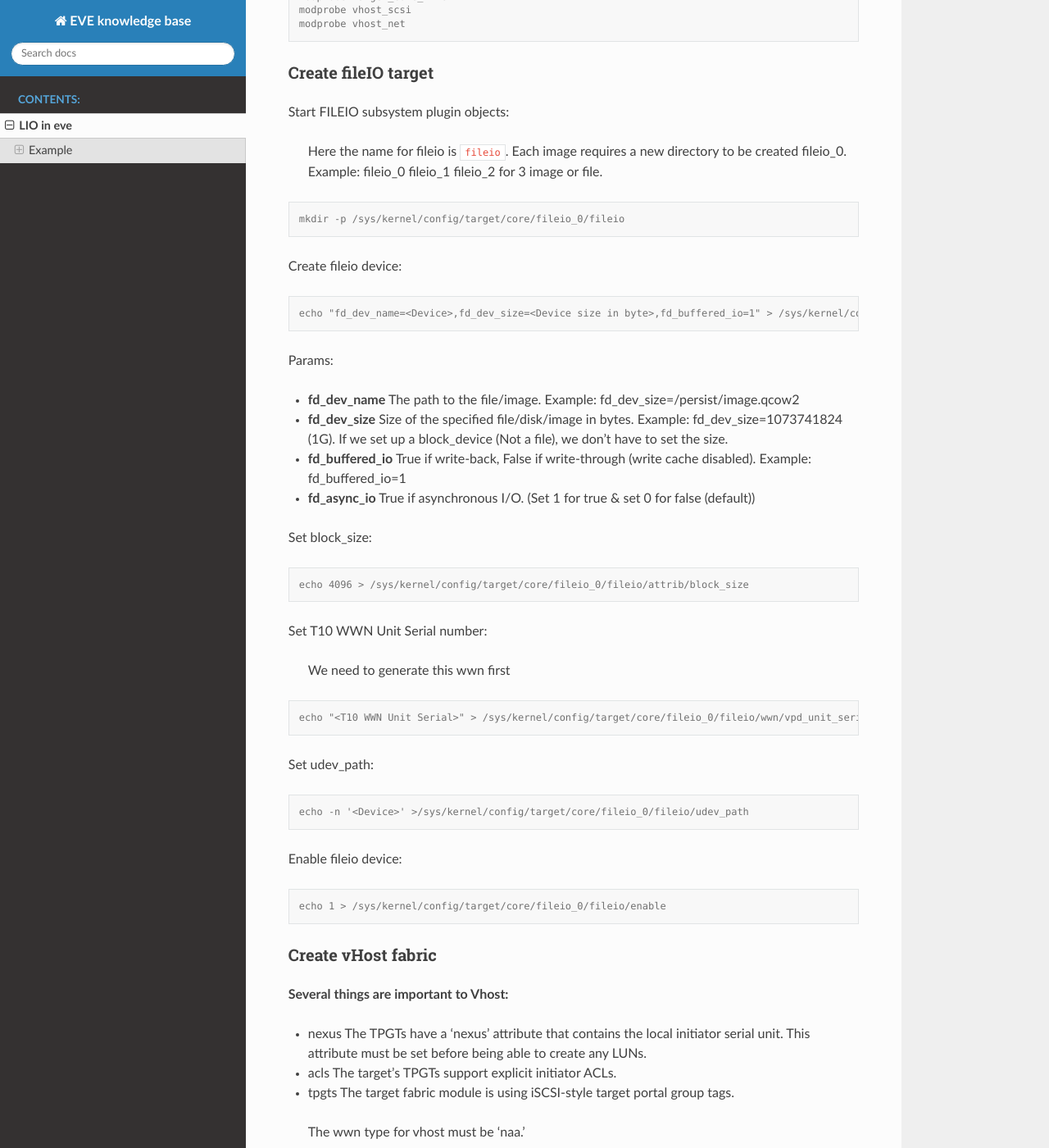
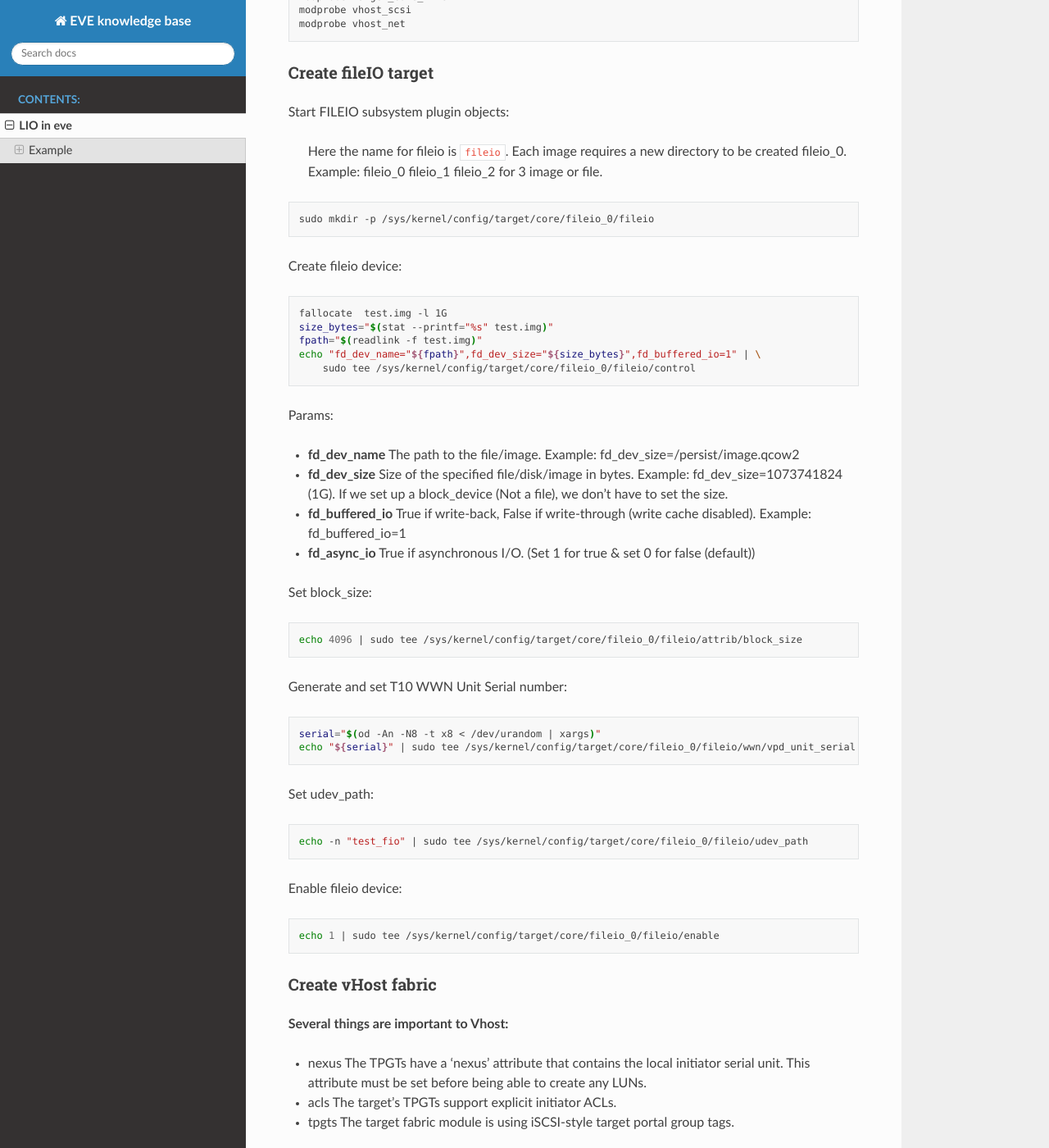
Before and after one commit to zededa-yuri/eve-tribal-knowledge, a Sphinx documentation site: the page built from source/virt/vhost-howto.rst, in a window 1280 px wide and 1400 px high, scrolled down 354 px. Shown: the whole window at 82% size. Built offline with Sphinx 7.4.7 and the Read the Docs theme 2.0.0, drawn with Linux system fonts in a browser that asks for light colours; some of the changed text lies outside the part shown.

Commit message:
vhost: more details, fix mistakes, beautify
Signed-off-by: Yuri Volchkov <yuri@zededa.com>

```diff
--- a/source/virt/vhost-howto.rst
+++ b/source/virt/vhost-howto.rst
@@ -10,7 +10,7 @@
 
 First, let's connect the necessary kernel modules:
 
-.. code-block:: console
+.. code-block:: bash
 
    modprobe target_core_mod
    modprobe target_core_file
@@ -28,15 +28,19 @@
    Each image requires a new directory to be created fileio_0. Example: fileio_0 fileio_1 fileio_2 for 3 image or file.
 
 
-.. code-block:: console
+.. code-block:: bash
 
-   mkdir -p /sys/kernel/config/target/core/fileio_0/fileio
+   sudo mkdir -p /sys/kernel/config/target/core/fileio_0/fileio
 
 Create fileio device:
 
-.. code-block:: console
+.. code-block:: bash
 
-   echo "fd_dev_name=<Device>,fd_dev_size=<Device size in byte>,fd_buffered_io=1" > /sys/kernel/config/target/core/fileio_0/fileio/control
+   fallocate  test.img -l 1G
+   size_bytes="$(stat --printf="%s" test.img)"
+   fpath="$(readlink -f test.img)"
+   echo "fd_dev_name="${fpath}",fd_dev_size="${size_bytes}",fd_buffered_io=1" | \
+       sudo tee /sys/kernel/config/target/core/fileio_0/fileio/control
 
 Params:
 
@@ -48,32 +52,29 @@
 
 Set block_size:
 
-.. code-block:: console
+.. code-block:: bash
 
-   echo 4096 > /sys/kernel/config/target/core/fileio_0/fileio/attrib/block_size
+   echo 4096 | sudo tee /sys/kernel/config/target/core/fileio_0/fileio/attrib/block_size
 
-Set T10 WWN Unit Serial number:
+Generate and set T10 WWN Unit Serial number:
 
-..
+.. code-block:: bash
 
-   We need to generate this wwn first
+   serial="$(od -An -N8 -t x8 < /dev/urandom | xargs)"
+   echo "${serial}" | sudo tee /sys/kernel/config/target/core/fileio_0/fileio/wwn/vpd_unit_serial
 
-
-.. code-block:: console
-
-   echo "<T10 WWN Unit Serial>" > /sys/kernel/config/target/core/fileio_0/fileio/wwn/vpd_unit_serial
 
 Set udev_path:
 
-.. code-block:: console
+.. code-block:: bash
 
-   echo -n '<Device>' >/sys/kernel/config/target/core/fileio_0/fileio/udev_path
+   echo -n "test_fio" | sudo tee /sys/kernel/config/target/core/fileio_0/fileio/udev_path
 
 Enable fileio device:
 
-.. code-block:: console
+.. code-block:: bash
 
-   echo 1 > /sys/kernel/config/target/core/fileio_0/fileio/enable
+   echo 1 | sudo tee /sys/kernel/config/target/core/fileio_0/fileio/enable
 
 Create vHost fabric
 ^^^^^^^^^^^^^^^^^^^
@@ -92,9 +93,9 @@
 
 **Created target and tpgt:**
 
-.. code-block:: console
+.. code-block:: bash
 
-   mkdir -p /sys/kernel/config/target/vhost/<nna.1111111111111111>/tpgt_1/lun/lun_0
+   sudo mkdir -p /sys/kernel/config/target/vhost/naa."${serial}"/tpgt_1/lun/lun_0
 
 ..
 
@@ -103,28 +104,30 @@
 
 **Set (SCSI %d:%d:%d:%d) is in h:c:t:l format:**
 
-.. code-block:: console
+.. code-block:: bash
 
-   echo -n 'scsi_host_id=1,scsi_channel_id=0,scsi_target_id=0,scsi_lun_id=0' > /sys/kernel/config/target/core/fileio_0/fileio/control
+   echo -n 'scsi_host_id=1,scsi_channel_id=0,scsi_target_id=0,scsi_lun_id=0' | \
+       sudo tee /sys/kernel/config/target/core/fileio_0/fileio/control
 
 **Enable device (if not enabled):**
 
-.. code-block:: console
+.. code-block:: bash
 
-   echo -n 1 > /sys/kernel/config/target/core/fileio_0/fileio/enable
+   echo -n 1 | sudo tee /sys/kernel/config/target/core/fileio_0/fileio/enable
 
 **Set nexus:**
 
-.. code-block:: console
+.. code-block:: bash
 
-   echo -n <nna.222222222222222> > /sys/kernel/config/target/vhost/<nna.1111111111111111>/tpgt_1/nexus
+   serial_nexus="$(od -An -N8 -t x8 < /dev/urandom | xargs)"
+   echo -n "naa.${serial_nexus}"  | sudo tee /sys/kernel/config/target/vhost/naa."${serial}"/tpgt_1/nexus
 
 **Create a link between LUN and vhost:**
 
-.. code-block:: console
+.. code-block:: bash
 
-   cd /sys/kernel/config/target/vhost/<nna.1111111111111111>/tpgt_1/lun/lun_0
-   ln -s ../../../../../core/fileio_0/fileio/ .
+   cd /sys/kernel/config/target/vhost/naa."${serial}"/tpgt_1/lun/lun_0
+   sudo ln -s ../../../../../core/fileio_0/fileio/ .
 
 QEMU
 ^^^^
@@ -135,7 +138,7 @@
 
 .. code-block:: console
 
-   -device vhost-scsi-pci,wwpn=<nna.1111111111111111>,bus=pci.0,addr=0x5
+   -device vhost-scsi-pci,wwpn=naa."${serial}",bus=pci.0,addr=0x5
 
 Tree /sys/kernel/config/target/ (for example)
 ^^^^^^^^^^^^^^^^^^^^^^^^^^^^^^^^^^^^^^^^^^^^^
```
